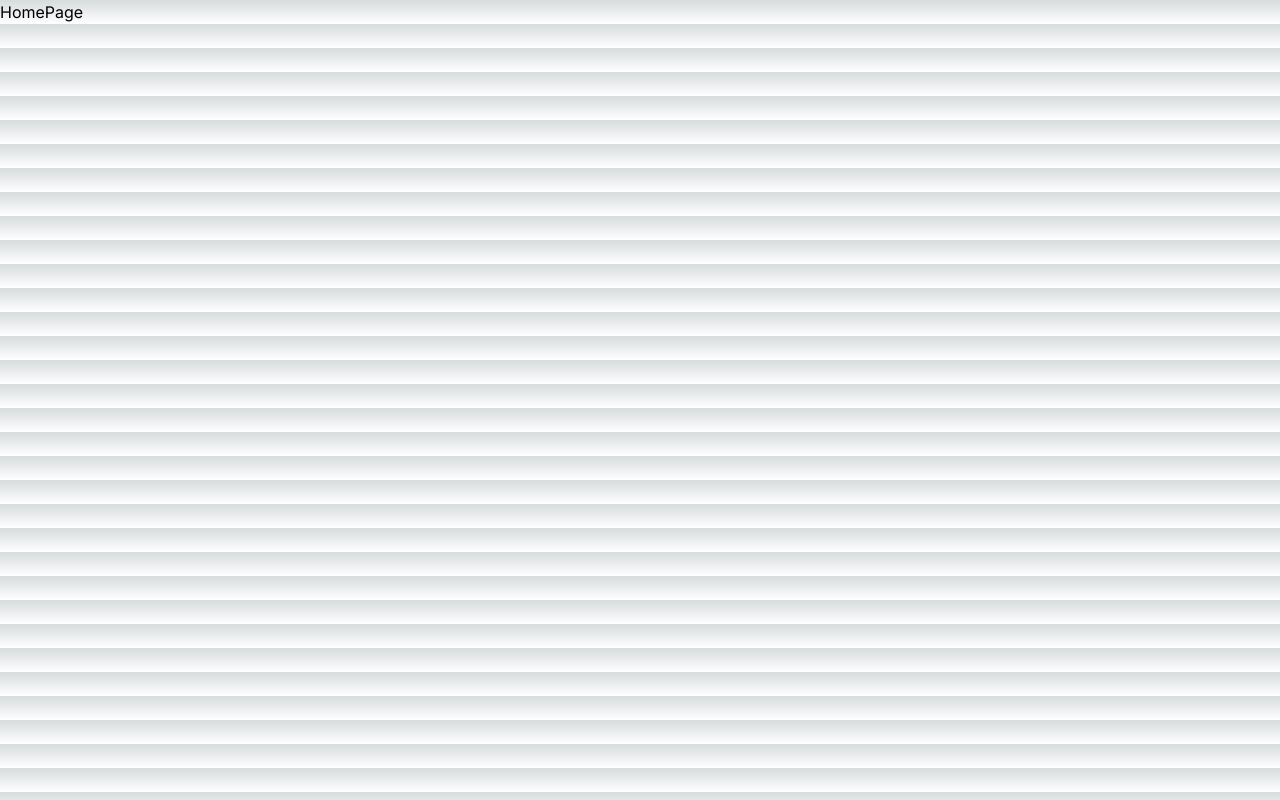
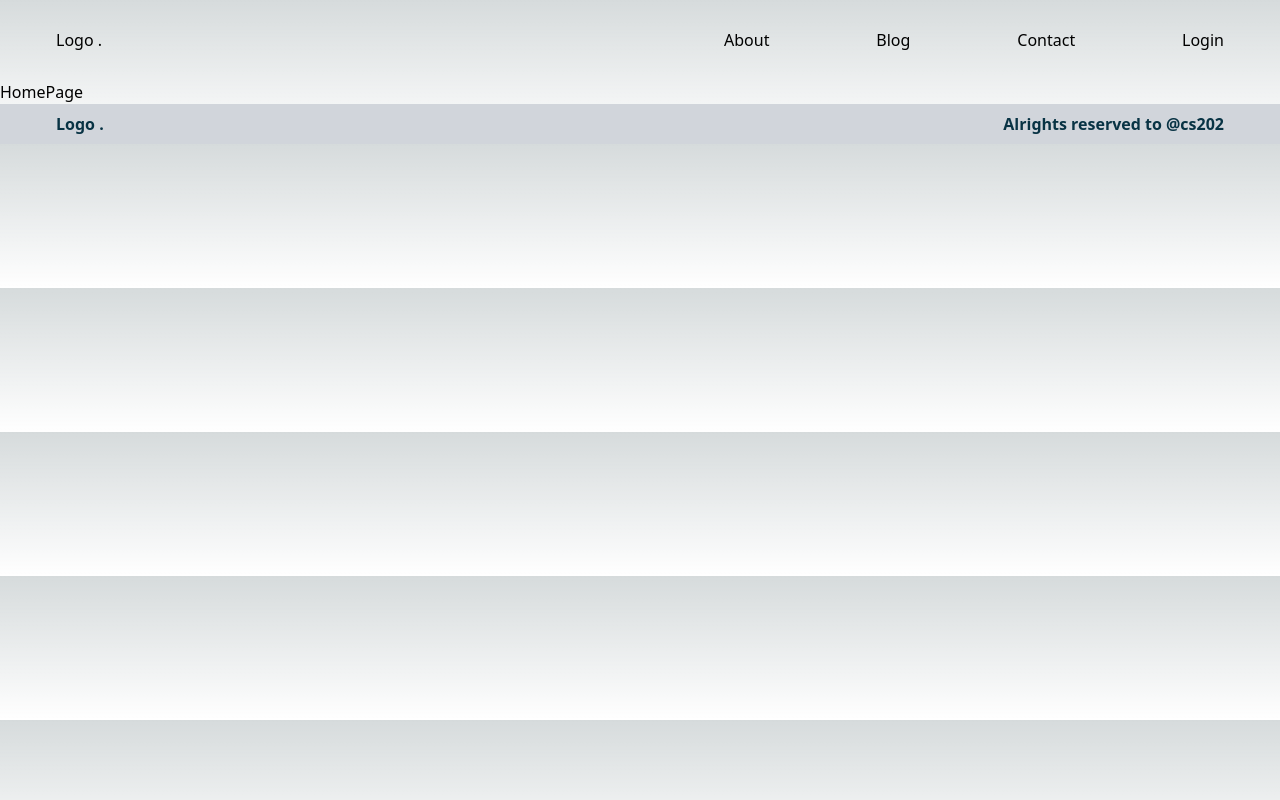
Before and after one commit to shovonroy173/basic-nextjs-blog, a Next.js app: page / in a window 1280 px wide. Built offline with nearby package versions, Linux system fonts and the light colour scheme; no server answers.

Commit message:
9th commit

```diff
--- /dev/null
+++ b/src/app/layout.js
@@ -0,0 +1,30 @@
+import { Inter } from "next/font/google";
+import "./globals.css";
+import Navbar from "@/components/navbar/Navbar";
+import Footer from "@/components/footer/Footer";
+
+const inter = Inter({ subsets: ["latin"] });
+
+export const metadata = {
+  title: {
+    default:"Next.js 14 Homepage",
+    template:"%s | Next.js 14"
+  },
+  description: "Next.js starter app description",
+};
+
+export default function RootLayout({ children }) {
+  return (
+    <html lang="en">
+      <body >
+        {/* <ClientSideProviderTest> */}
+          <div >
+            <Navbar />
+            {children}
+            <Footer/>
+          </div>
+        {/* </ClientSideProviderTest> */}
+      </body>
+    </html>
+  );
+}
```
